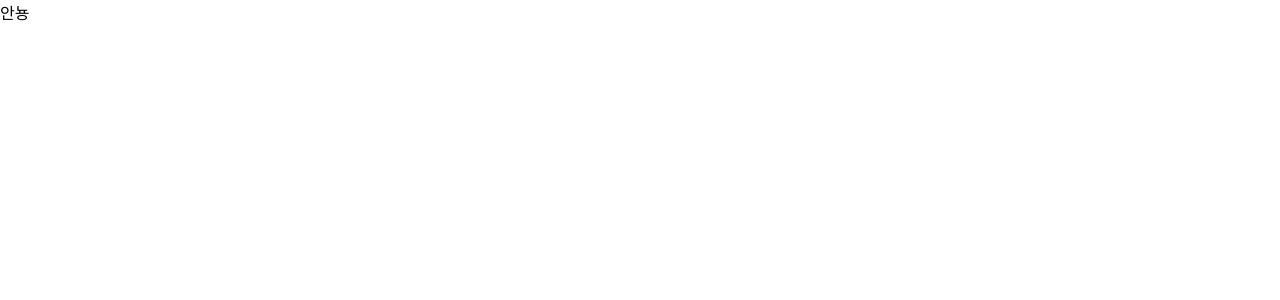
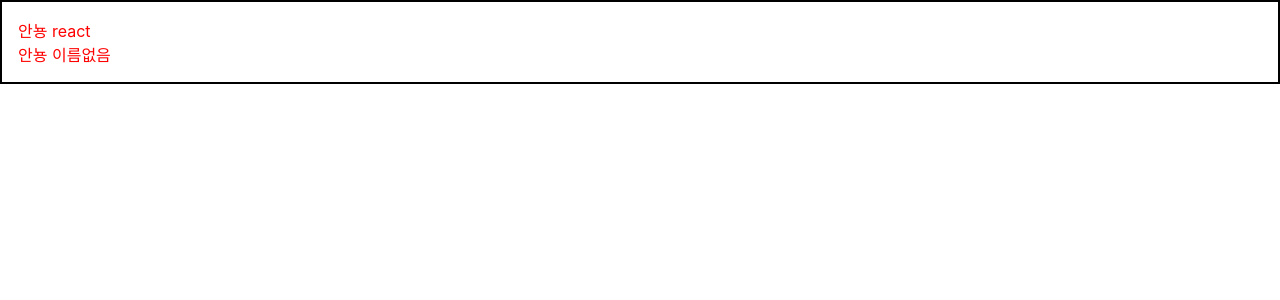
Before and after one commit to hi9900/today-i-learned, a React (Create React App) app in the folder React/벨로버트와_함께하는_모던리액트/begin-react/: page / in a window 1280 px wide. Shown: the top 300 px of the page. Built offline with nearby package versions, Linux system fonts and the light colour scheme.

Commit message:
Add: react_props

```diff
--- a/React/벨로버트와_함께하는_모던리액트/begin-react/src/App.js
+++ b/React/벨로버트와_함께하는_모던리액트/begin-react/src/App.js
@@ -1,9 +1,14 @@
+import React from 'react';
 import Hello from './Hello';
+import Wrapper from './Wrapper';
 
 function App() {
   return (
-    <div className="App">
-      <Hello />
+    <div>
+      <Wrapper>
+        <Hello name="react" color="red" />
+        <Hello color="red" />
+      </Wrapper>
     </div>
   );
 }
--- a/React/벨로버트와_함께하는_모던리액트/begin-react/src/Hello.js
+++ b/React/벨로버트와_함께하는_모던리액트/begin-react/src/Hello.js
@@ -1,7 +1,15 @@
 import React from 'react'
 
-function Hello() {
-  return <div>안뇽</div>
+function Hello({ color, name }) {
+  return (
+    <>
+      <div style={{ color }}>안뇽 {name}</div>
+    </>
+  )
+}
+
+Hello.defaultProps = {
+  name: '이름없음'
 }
 
 export default Hello
--- /dev/null
+++ b/React/벨로버트와_함께하는_모던리액트/begin-react/src/Wrapper.js
@@ -0,0 +1,15 @@
+import React from 'react'
+
+function Wrapper({ children }) {
+  const style = {
+    border: '2px solid black',
+    padding: '16px',
+  }
+  return (
+    <div style={style}>
+      {children}
+    </div>
+  )
+}
+
+export default Wrapper
```
Also changed, not shown: 1 other file (tests, documents, lock files or other folders).
